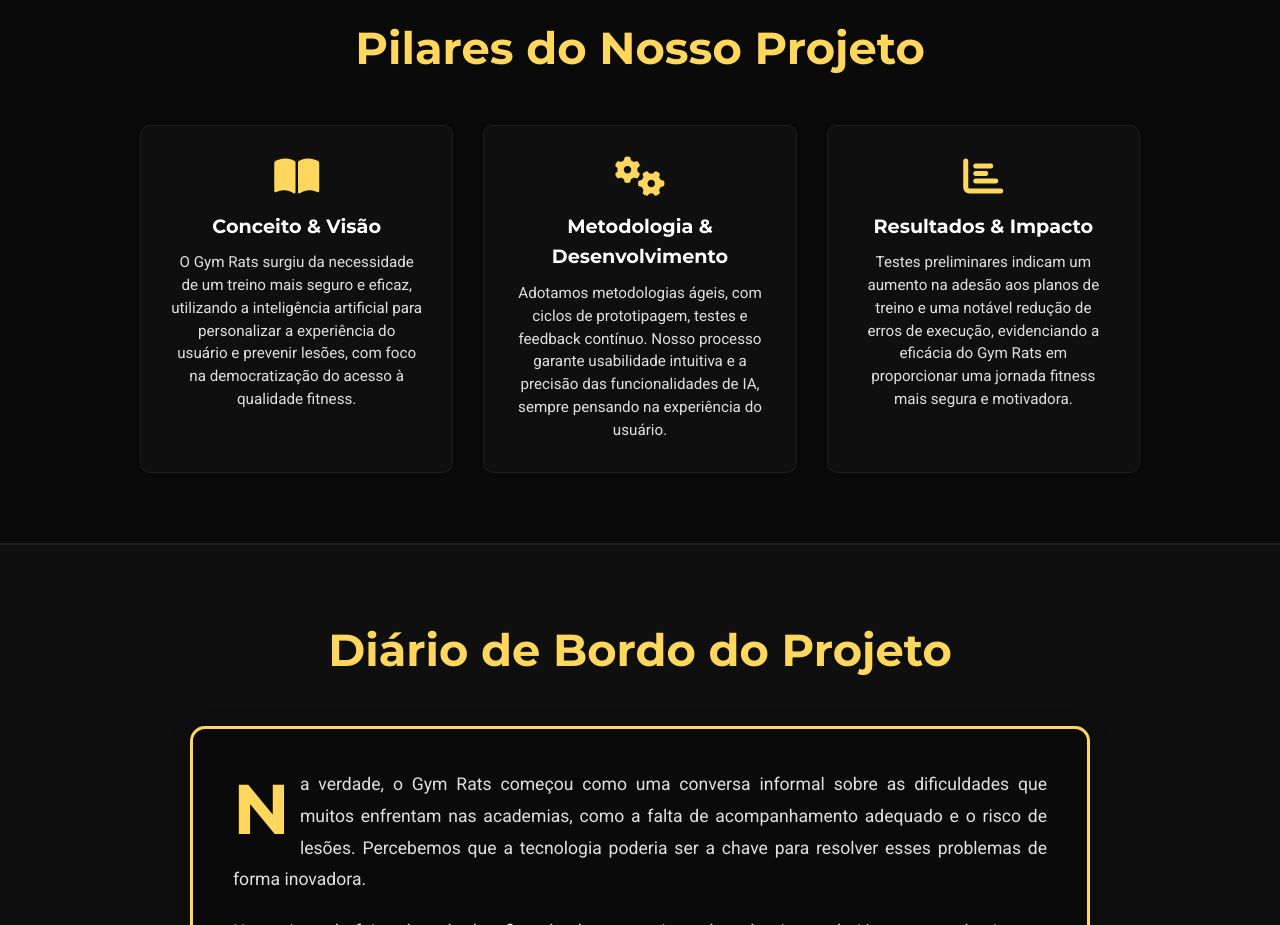
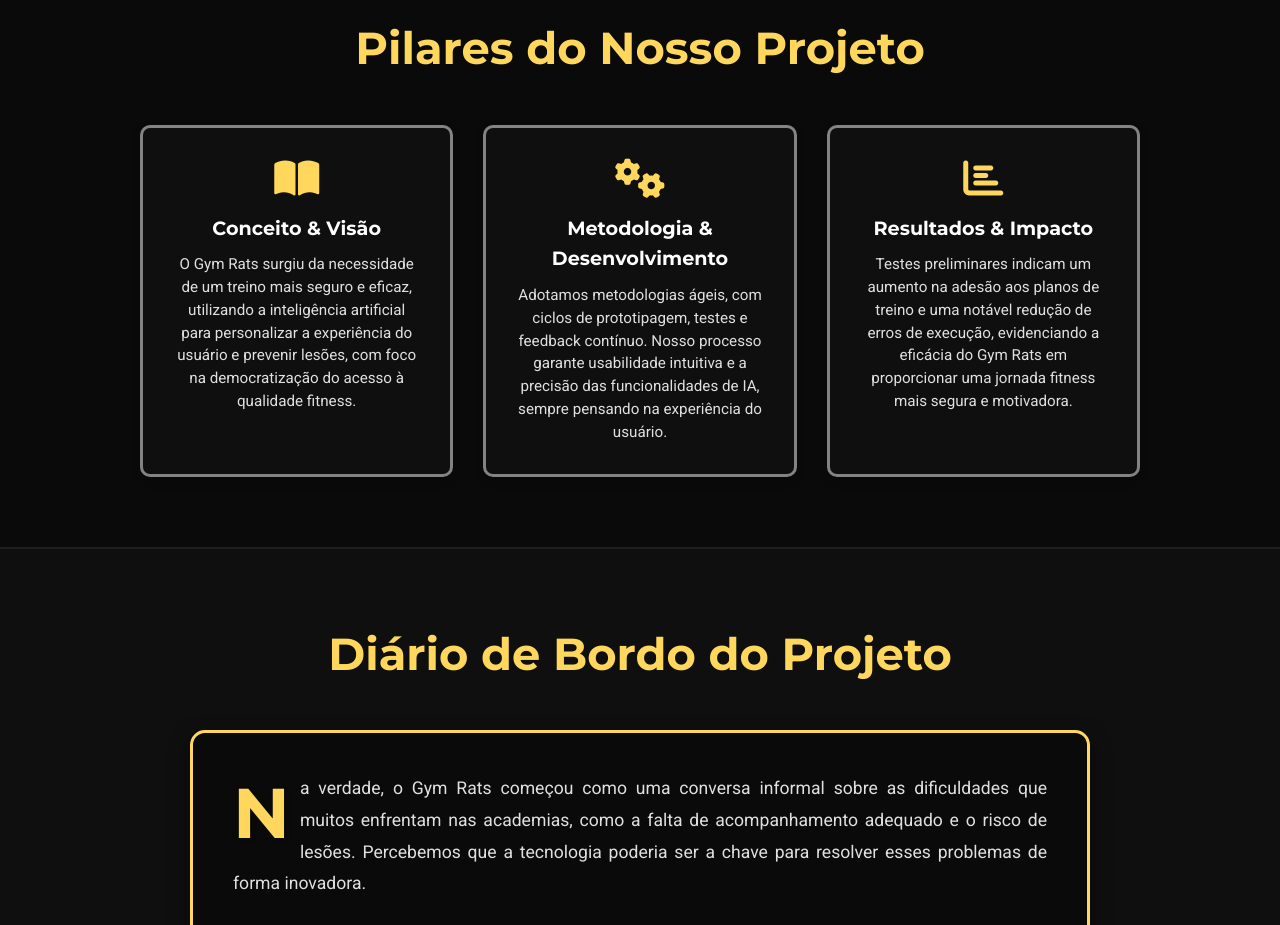
Before and after one commit to EquipeGymRats/inicio, a plain HTML site: page equipe.html in a window 1280 px wide. Shown: the part 1320-2245 px from the top of the page. Drawn offline with Linux system fonts and the light colour scheme.

Commit message:
Alteraçao nas cores da equipe

```diff
--- a/assets/style/equipe.css
+++ b/assets/style/equipe.css
@@ -234,14 +234,14 @@
         padding: 30px;
         border-radius: 10px;
         box-shadow: 0 4px 10px rgba(0, 0, 0, 0.2);
-        border: 1px solid var(--color-medium-gray);
+        border: 3px solid #ffffff7b;
         transition: background-color 0.3s ease, transform 0.3s ease, box-shadow 0.3s ease;
     }
 
     .pillar-item:hover {
         background-color: var(--color-medium-gray);
         transform: translateY(-5px);
-        box-shadow: 0 8px 15px rgba(0, 0, 0, 0.4);
+        box-shadow: 0 12px 25px #ffffff7b;
     }
 
     .pillar-item i {
```
